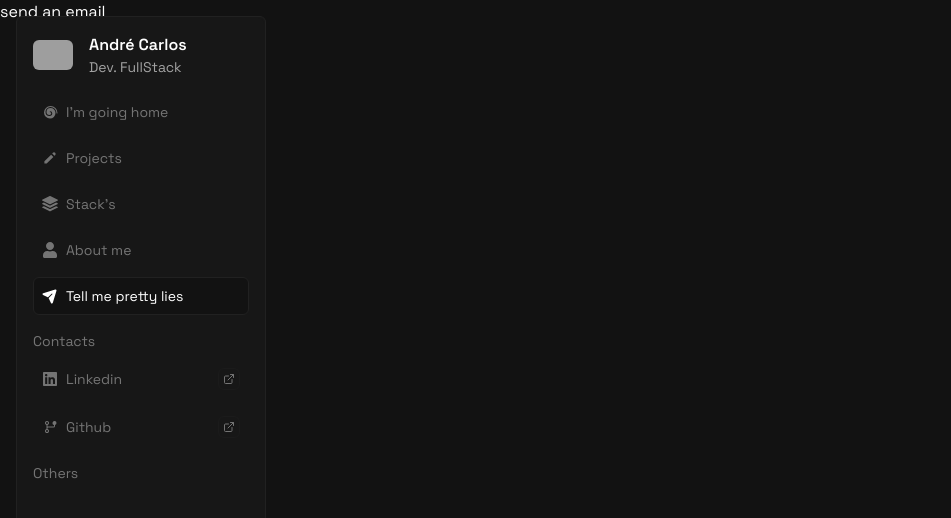
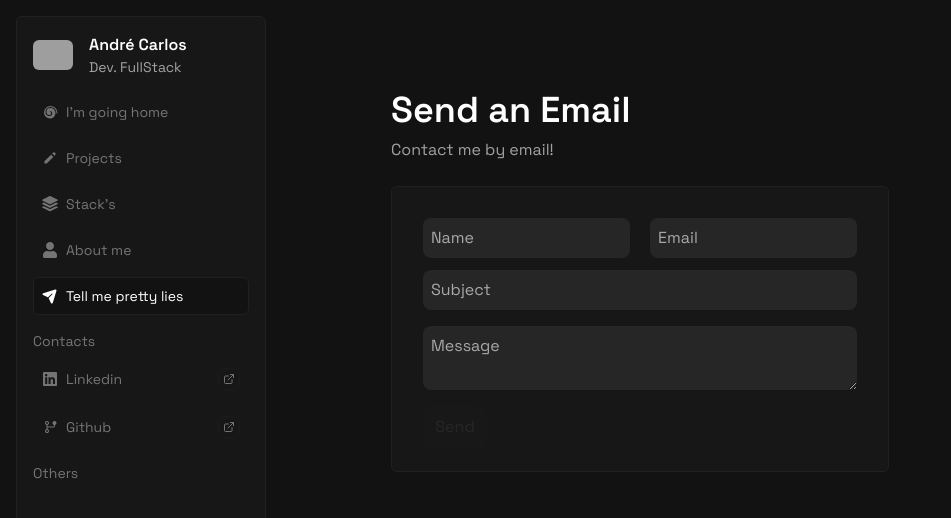
Before and after one commit to AndreCarlos007/PortfolioV2.jsx, a Next.js app: page /send-email in a window 1280 px wide. Shown: the top 518 px of the page, without its empty margins (0-951 px from the left). Built offline with nearby package versions, Linux system fonts and the light colour scheme; grey boxes are pictures that could not be loaded.

Commit message:
:sparkles: feat: Page send an email criada e ja estilizada, lib emailjs instalado e configurada de forma funcional

```diff
--- a/src/app/about-me/page.jsx
+++ b/src/app/about-me/page.jsx
@@ -102,6 +102,50 @@ const page = () => {
                     </div>
                 </span>
                 </section>
+
+                <span className="" style={{ opacity: 1, transform: "none" }}>
+              <div className="flex flex-col gap-6 mt-6">
+                <div className="relative group flex size-full rounded-md p-6 w-full z-10 hover:shadow-xl">
+                  <div className="absolute inset-px z-10 rounded-md bg-colorCard  transition-colors"></div>
+                  <div className="relative z-30 w-full">
+                    <div className="flex flex-col gap-4 h-full">
+                      <div className="flex flex-col gap-1">
+                        <div className="p-2 rounded-lg bg-[#262626] w-fit">
+                          <svg
+                            stroke="currentColor"
+                            fill="currentColor"
+                            strokeWidth="0"
+                            viewBox="0 0 448 512"
+                            height="12"
+                            width="12"
+                            xmlns="http://www.w3.org/2000/svg"
+                          >
+                            <path d="M224 256c70.7 0 128-57.3 128-128S294.7 0 224 0 96 57.3 96 128s57.3 128 128 128zm89.6 32h-16.7c-22.2 10.2-46.9 16-72.9 16s-50.6-5.8-72.9-16h-16.7C60.2 288 0 348.2 0 422.4V464c0 26.5 21.5 48 48 48h352c26.5 0 48-21.5 48-48v-41.6c0-74.2-60.2-134.4-134.4-134.4z"></path>
+                          </svg>
+                        </div>
+                        <div className="flex items-center gap-2 ">
+                          <p className="text-lg font-semibold">Email</p>
+                        </div>
+                        <p className="text-sm opacity-55">
+                          {" "}
+                          Send an email for me
+                        </p>
+                      </div>
+                      <Link href="/send-email">
+                        <button className="inline-flex items-center justify-center rounded-md text-white/60 hover:text-white font-medium transition-colors  border border-colorBorder hover:bg-colorBorder text-xs px-[8px] py-[6px] gap-2">
+                          View email
+                        </button>
+                      </Link>
+                    </div>
+                  </div>
+                  <div
+                    className="pointer-events-none absolute inset-px z-10 rounded-md opacity-0 transition-opacity duration-300 group-hover:opacity-100 hidden md:block"
+                    style={{ opacity: 0.7 }}
+                  ></div>
+                  <div className="pointer-events-none absolute inset-0 rounded-md bg-colorCard border border-colorBorder duration-300 group-hover:opacity-100 hidden md:block"></div>
+                </div>
+              </div>
+            </span>
             </div>
         </main>
       </div>
--- a/src/app/send-email/page.jsx
+++ b/src/app/send-email/page.jsx
@@ -1,9 +1,133 @@
-import React from 'react'
+"use client";
+import React, { useState } from "react";
+import emailjs from "emailjs-com";
 
 const page = () => {
+
+  const [formData, setFormData] = useState({
+    name: "",
+    email: "",
+    subject: "",
+    message: "",
+  });
+
+  const [statusMessage, setStatusMessage] = useState("");
+  const [isSubmitting, setIsSubmitting] = useState(false); // Estado para controlar se o envio está em andamento
+
+  // Função para lidar com mudanças nos inputs
+  const handleInputChange = (e) => {
+    const { name, value } = e.target;
+    setFormData((prevData) => ({
+      ...prevData,
+      [name]: value,
+    }));
+  };
+
+  // Função para verificar se todos os campos estão preenchidos
+  const isFormValid = () => {
+    return Object.values(formData).every((value) => value.trim() !== "");
+  };
+
+  const handleSubmit = (e) => {
+    e.preventDefault();
+
+    if (isSubmitting) return; // Impede o envio múltiplo
+
+    setIsSubmitting(true); // Marca o início do envio
+
+    const serviceId = "service_oi4yvzs";
+    const templateId = "template_il7i00m";
+    const userId = "1JfgqlqaOWmql2M2_";
+
+    emailjs
+      .send(serviceId, templateId, formData, userId)
+      .then(() => {
+        setStatusMessage("Message sent successfully!");
+        setFormData({ name: "", email: "", subject: "", message: "" });
+      })
+      .catch((error) => {
+        setStatusMessage("Error sending message. Please try again.");
+        console.error("EmailJS error:", error);
+      })
+      .finally(() => {
+        setIsSubmitting(false); // Marca o fim do envio
+      });
+  };
+
+
   return (
     <div>
-      send an email
+      <div className="flex-1 flex flex-col">
+        <main className="w-full flex justify-center pb-[7.5rem] py-[2.5rem] mx-auto md:my-[3.125rem] px-8 md:pb-0 md:max-w-4xl">
+            <div className='flex flex-col'>
+                <div className='flex flex-col md:flex-row items-center gap-4'>
+                    <div className='w-full'>
+                    <span className="" style={{ opacity: 1, transform: "none" }}>
+                        <div className='flex flex-col gap-2'>
+                        <h1 className=" text-2xl md:text-4xl font-semibold leading-10 text-pretty">Send an Email</h1>
+                        <p className='opacity-60'>
+                        Contact me by email!
+                        </p>
+                        </div>
+                    </span>
+                    </div>
+                </div>
+                <span className="" style={{ opacity: 1, transform: "none" }}>
+            <div className="flex flex-col gap-6 mt-6">
+                  <div className="relative group flex size-full rounded-md p-6 w-full z-10 hover:shadow-xl">
+                    <div className="absolute inset-px z-10 rounded-md bg-colorCard  transition-colors"></div>
+                    <div className="relative z-30 w-full">
+
+                      <form onSubmit={handleSubmit}  className='flex flex-col gap-4 h-full'>
+                        <div className="flex flex-col gap-1">
+
+                          <div className="flex flex-row justify-around p-2 gap-5 ">
+
+                            <div className='flex w-full gap-5'>
+                            <input  name="name"
+                            value={formData.name}
+                            onChange={handleInputChange} placeholder='Name' type="text" className='placeholder:text-white/60 text-white pl-2 capitalize  outline-none w-full bg-[#262626] p-2 rounded-lg' />
+
+                            <input name="email"
+                            value={formData.email}
+                            onChange={handleInputChange} placeholder='Email' type="email" className='placeholder:text-white/60 text-white pl-2 outline-none w-full bg-[#262626] p-2 rounded-lg' />
+                            </div>
+
+                          </div>
+                          <div className="flex items-center gap-2">
+                            <input
+                            name="subject"
+                            value={formData.subject}
+                            onChange={handleInputChange} placeholder='Subject' type="text" className='placeholder:text-white/60 text-white pl-2 w-full mx-2  outline-none bg-[#262626] p-2 rounded-lg'/>
+                          </div>
+
+                        </div>
+
+                        <textarea value={formData.message}
+                        onChange={handleInputChange} placeholder='Message' name="message" id="" className='placeholder:text-white/60 text-white pl-2  mx-2 outline-none bg-[#262626] p-2 rounded-lg'></textarea>
+
+                        <button type='submit' className={`bg-[#262626] text-white/60 hover:text-white p-2
+                          rounded-lg w-16 mx-2 hover:bg-colorCard border border-colorBorder hover:border-colorBorder
+                          transition-all duration-300 ${isFormValid() && !isSubmitting ? "" : "opacity-10 cursor-not-allowed text-opacity-0"}`}
+                          disabled={!isFormValid() || isSubmitting }>Send</button>
+                      </form>
+
+
+
+                    </div>
+
+                    <div
+                      className="pointer-events-none absolute inset-px z-10 rounded-md opacity-0 transition-opacity duration-300 group-hover:opacity-100 hidden md:block"
+                      style={{ opacity: 0.7 }}
+                    ></div>
+                    <div className="pointer-events-none absolute inset-0 rounded-md bg-colorCard border border-colorBorder duration-300 group-hover:opacity-100 hidden md:block"></div>
+                  </div>
+                </div>
+            </span>
+            {statusMessage && <p className="text-white/60 mt-4 text-center">{statusMessage}</p>}
+            </div>
+        </main>
+      </div>
     </div>
   )
 }
```
Also changed, not shown: package.json (+7 -5 lines), 1 other file (tests, documents, lock files or other folders).
